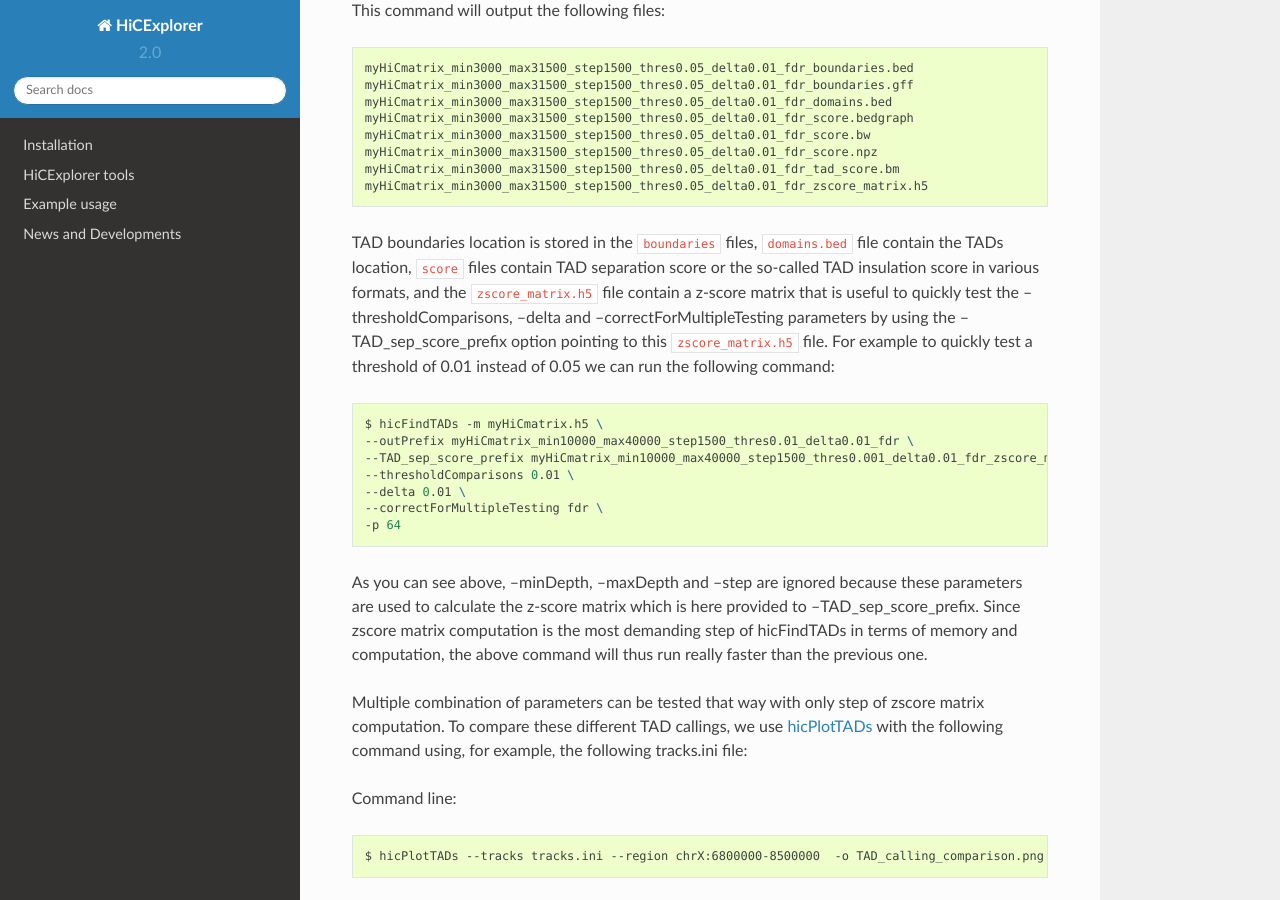
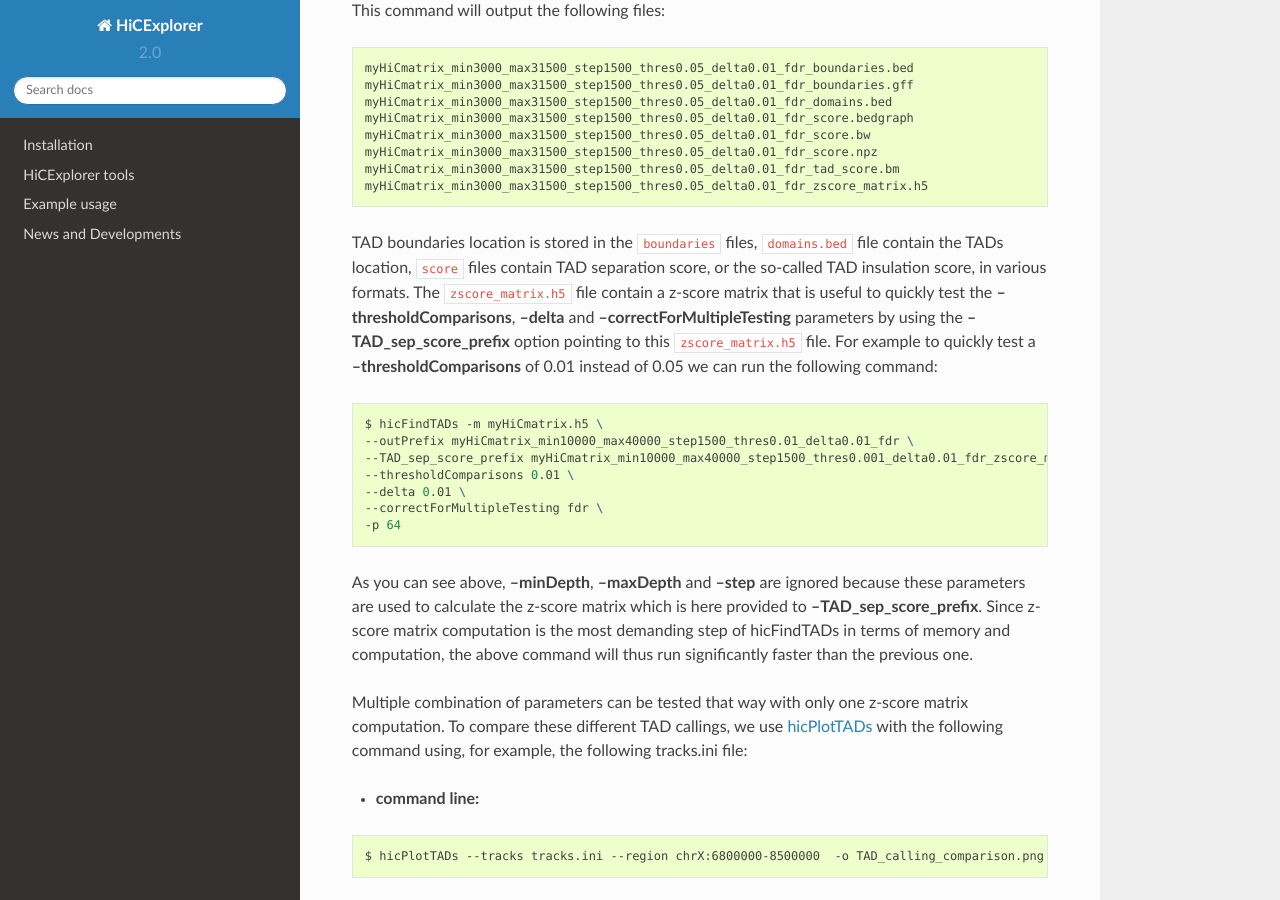
Before and after one commit to deeptools/HiCExplorer, a Sphinx documentation site: the page built from docs/content/tools/hicFindTADs.rst, in a window 1280 px wide and 900 px high, scrolled down 838 px. Built offline with Sphinx 7.4.7 and the Read the Docs theme 2.0.0, drawn with Linux system fonts in a browser that asks for light colours.

Commit message:
further corrections for hicFindTADs.rst

```diff
--- a/docs/content/tools/hicFindTADs.rst
+++ b/docs/content/tools/hicFindTADs.rst
@@ -45,7 +45,7 @@ This command will output the following files:
     myHiCmatrix_min3000_max31500_step1500_thres0.05_delta0.01_fdr_tad_score.bm
     myHiCmatrix_min3000_max31500_step1500_thres0.05_delta0.01_fdr_zscore_matrix.h5
 
-TAD boundaries location is stored in the ``boundaries`` files, ``domains.bed`` file contain the TADs location, ``score`` files contain TAD separation score or the so-called TAD insulation score in various formats, and the ``zscore_matrix.h5`` file contain a z-score matrix that is useful to quickly test the --thresholdComparisons, --delta and --correctForMultipleTesting parameters by using the --TAD_sep_score_prefix option pointing to this ``zscore_matrix.h5`` file. For example to quickly test a threshold of 0.01 instead of 0.05 we can run the following command:
+TAD boundaries location is stored in the ``boundaries`` files, ``domains.bed`` file contain the TADs location, ``score`` files contain TAD separation score, or the so-called TAD insulation score, in various formats. The ``zscore_matrix.h5`` file contain a z-score matrix that is useful to quickly test the **--thresholdComparisons**, **--delta** and **--correctForMultipleTesting** parameters by using the **--TAD_sep_score_prefix** option pointing to this ``zscore_matrix.h5`` file. For example to quickly test a **--thresholdComparisons** of 0.01 instead of 0.05 we can run the following command:
 
 .. code:: bash
 
@@ -57,18 +57,17 @@ TAD boundaries location is stored in the ``boundaries`` files, ``domains.bed`` f
     --correctForMultipleTesting fdr \
     -p 64
 
-As you can see above, --minDepth, --maxDepth and --step are ignored because these parameters are used to calculate the z-score matrix which is here provided to --TAD_sep_score_prefix. Since zscore matrix computation is the most demanding step of hicFindTADs in terms of memory and computation, the above command will thus run really faster than the previous one.
+As you can see above, **--minDepth**, **--maxDepth** and **--step** are ignored because these parameters are used to calculate the z-score matrix which is here provided to **--TAD_sep_score_prefix**. Since z-score matrix computation is the most demanding step of hicFindTADs in terms of memory and computation, the above command will thus run significantly faster than the previous one.
 
-Multiple combination of parameters can be tested that way with only step of zscore matrix computation. To compare these different TAD callings, we use :doc:`hicPlotTADs` with the following command using, for example, the following tracks.ini file:
+Multiple combination of parameters can be tested that way with only one z-score matrix computation. To compare these different TAD callings, we use :doc:`hicPlotTADs` with the following command using, for example, the following tracks.ini file:
 
-Command line:
-
+- **command line:**
 
 .. code:: bash
 
     $ hicPlotTADs --tracks tracks.ini --region chrX:6800000-8500000  -o TAD_calling_comparison.png
 
-tracks.ini:
+- **tracks.ini:**
 
 .. code:: INI
 
```
